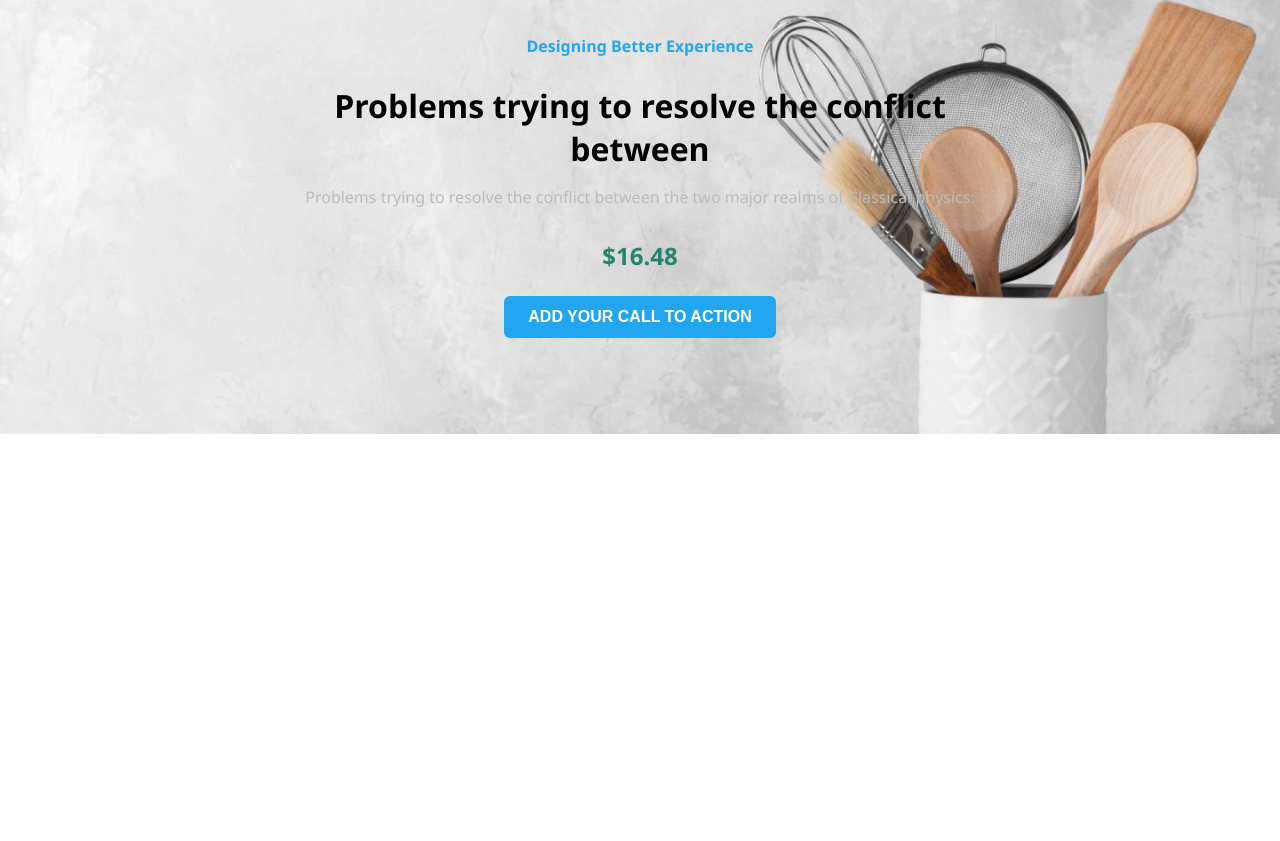
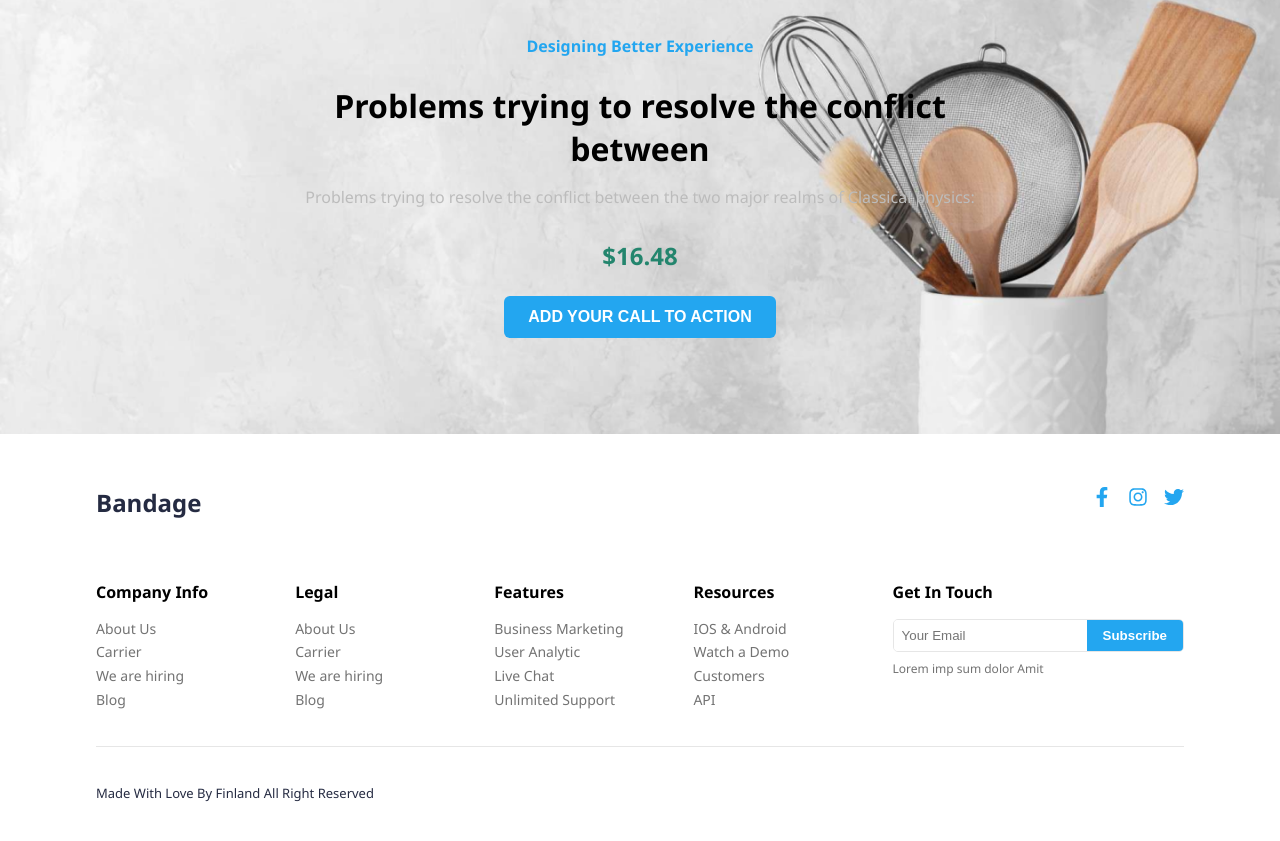
Before and after one commit to Dr-Kehn/e-commerce, a React (Vite) app: page / in a window 1280 px wide. Shown: the part 2960-3801 px from the top of the page. Before the commit the page ends 3394 px from the top, so only its background shows below. Built offline with nearby package versions, Linux system fonts and the light colour scheme; no server answers.

Commit message:
footer done

```diff
--- /dev/null
+++ b/src/components/Footer.module.css
@@ -0,0 +1,93 @@
+/* src/components/Footer.module.css */
+.footer {
+  background-color: #fff;
+  padding: 2rem 6rem;
+  color: #252b42;
+  font-size: 14px;
+}
+
+.topSection {
+  display: flex;
+  flex-direction: column;
+  gap: 2rem;
+}
+
+.logoAndSocials {
+  display: flex;
+  justify-content: space-between;
+  align-items: center;
+}
+
+.logo {
+  font-size: 24px;
+  font-weight: bold;
+  color: #252b42;
+}
+
+.socialIcons {
+  display: flex;
+  gap: 1rem;
+}
+
+.socialIcons svg {
+  font-size: 20px;
+  color: #23a6f0;
+  cursor: pointer;
+}
+
+.grid {
+  display: grid;
+  grid-template-columns: repeat(5, 1fr);
+  gap: 2rem;
+}
+
+.column h4 {
+  margin-bottom: 1rem;
+  font-weight: bold;
+  text-align: left;
+  color: black;
+}
+
+.column p {
+  margin: 0.3rem 0;
+  text-align: left;
+  color: #737373;
+}
+
+.subscribe {
+  display: flex;
+  border: 1px solid #e6e6e6;
+  border-radius: 5px;
+  overflow: hidden;
+  margin-bottom: 0.5rem;
+}
+
+.subscribe input {
+  border: none;
+  padding: 0.5rem;
+  flex: 1;
+  outline: none;
+}
+
+.subscribe button {
+  background-color: #23a6f0;
+  color: white;
+  border: none;
+  padding: 0 1rem;
+  font-weight: bold;
+}
+
+.helperText {
+  color: #737373;
+  font-size: 12px;
+}
+
+.bottomSection {
+  border-top: 1px solid #e6e6e6;
+  padding-top: 1.5rem;
+  margin-top: 2rem;
+  display: flex;
+  justify-content: flex-start;
+  font-weight: 500;
+  font-size: 13px;
+}
--- /dev/null
+++ b/src/components/Footer.tsx
@@ -0,0 +1,63 @@
+// src/components/Footer.tsx
+import styles from './Footer.module.css';
+import { FaFacebookF, FaInstagram, FaTwitter } from 'react-icons/fa';
+
+const Footer = () => {
+  return (
+    <footer className={styles.footer}>
+      <div className={styles.topSection}>
+        <div className={styles.logoAndSocials}>
+          <h2 className={styles.logo}>Bandage</h2>
+          <div className={styles.socialIcons}>
+            <FaFacebookF />
+            <FaInstagram />
+            <FaTwitter />
+          </div>
+        </div>
+        <div className={styles.grid}>
+          <div className={styles.column}>
+            <h4>Company Info</h4>
+            <p>About Us</p>
+            <p>Carrier</p>
+            <p>We are hiring</p>
+            <p>Blog</p>
+          </div>
+          <div className={styles.column}>
+            <h4>Legal</h4>
+            <p>About Us</p>
+            <p>Carrier</p>
+            <p>We are hiring</p>
+            <p>Blog</p>
+          </div>
+          <div className={styles.column}>
+            <h4>Features</h4>
+            <p>Business Marketing</p>
+            <p>User Analytic</p>
+            <p>Live Chat</p>
+            <p>Unlimited Support</p>
+          </div>
+          <div className={styles.column}>
+            <h4>Resources</h4>
+            <p>IOS & Android</p>
+            <p>Watch a Demo</p>
+            <p>Customers</p>
+            <p>API</p>
+          </div>
+          <div className={styles.column}>
+            <h4>Get In Touch</h4>
+            <div className={styles.subscribe}>
+              <input type="email" placeholder="Your Email" />
+              <button>Subscribe</button>
+            </div>
+            <p className={styles.helperText}>Lorem imp sum dolor Amit</p>
+          </div>
+        </div>
+      </div>
+      <div className={styles.bottomSection}>
+        <p>Made With Love By Finland All Right Reserved</p>
+      </div>
+    </footer>
+  );
+};
+
+export default Footer;
--- a/src/pages/Home.tsx
+++ b/src/pages/Home.tsx
@@ -5,6 +5,7 @@ import BestServices from '../components/BestServices';
 import FeaturedPosts from '../components/FeaturedPosts';
 import ReviewSection from '../components/ReviewSection';
 import CTASection from '../components/CTASection';
+import Footer from '../components/Footer';
 
 const Home = () => {
   return (
@@ -15,6 +16,7 @@ const Home = () => {
       <FeaturedPosts />
       <ReviewSection />
       <CTASection />
+      <Footer />
     </div>
   );
 };
```
